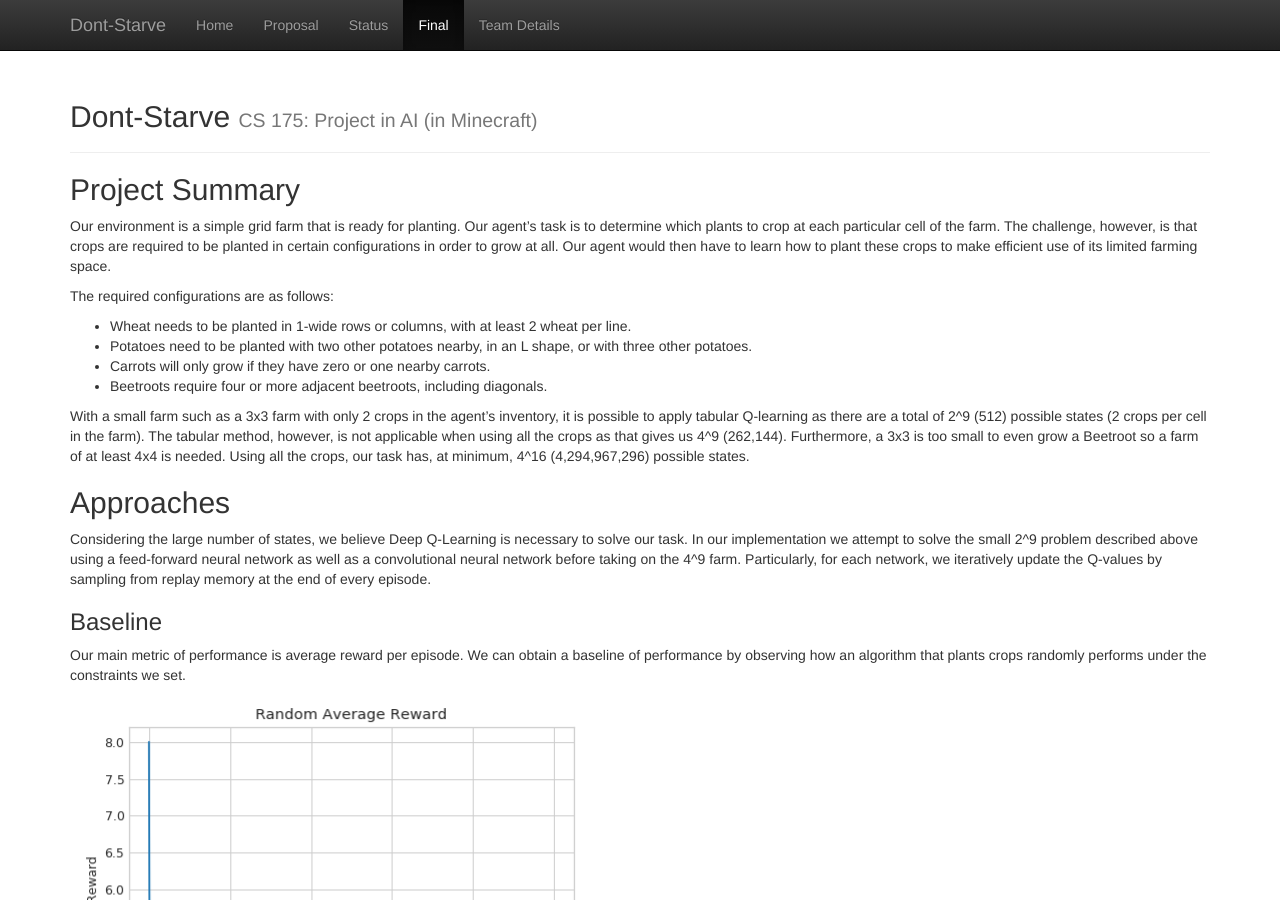
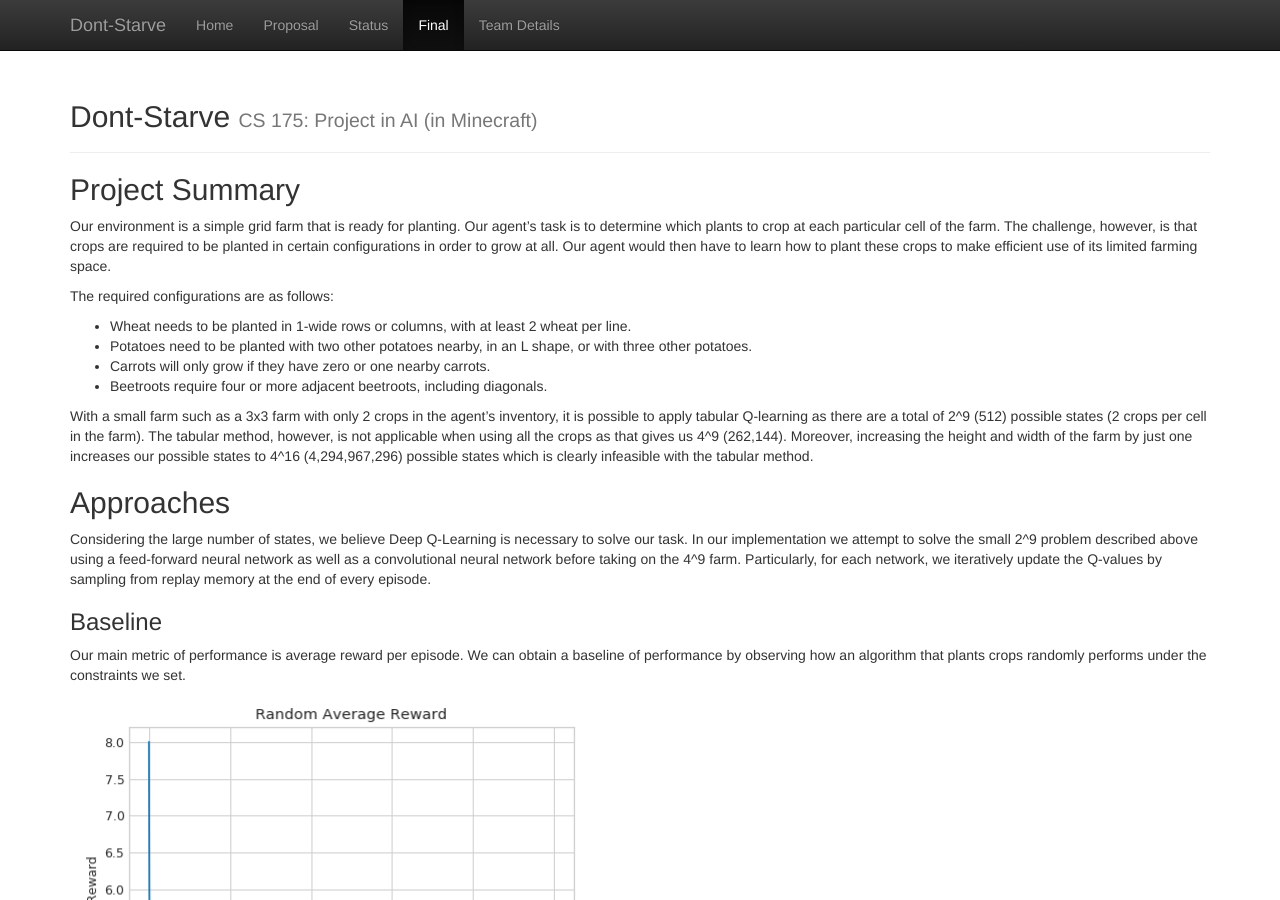
Before and after one commit to Farbod909/cs175-dont-starve, a Jekyll site: the page built from docs/final.md, in a window 1280 px wide and 900 px high. Built offline with Jekyll 4.4.1, drawn with Linux system fonts in a browser that asks for light colours; our own code applies the rules of GitHub Pages for plain Markdown files.

Commit message:
Update final.md

```diff
--- a/docs/final.md
+++ b/docs/final.md
@@ -12,8 +12,7 @@ The required configurations are as follows:
 
 With a small farm such as a 3x3 farm with only 2 crops in the agent's inventory, it is possible to apply tabular Q-learning as there are a total of 2^9 (512) possible states (2 crops per cell in the farm).
 The tabular method, however, is not applicable when using all the crops as that gives us 4^9 (262,144).
-Furthermore, a 3x3 is too small to even grow a Beetroot so a farm of at least 4x4 is needed.
-Using all the crops, our task has, at minimum, 4^16 (4,294,967,296) possible states.
+Moreover, increasing the height and width of the farm by just one increases our possible states to 4^16 (4,294,967,296) possible states which is clearly infeasible with the tabular method.
 
 ## Approaches
 Considering the large number of states, we believe Deep Q-Learning is necessary to solve our task.
```
